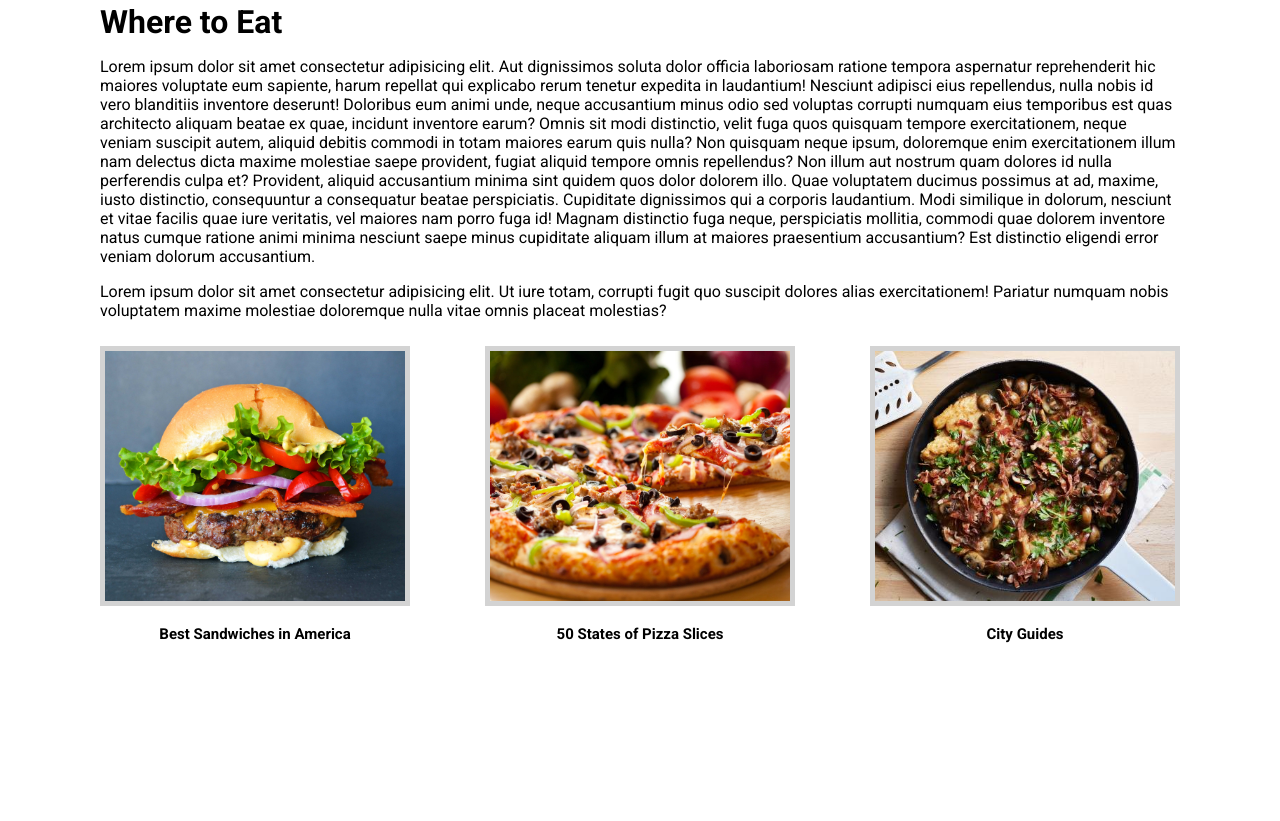
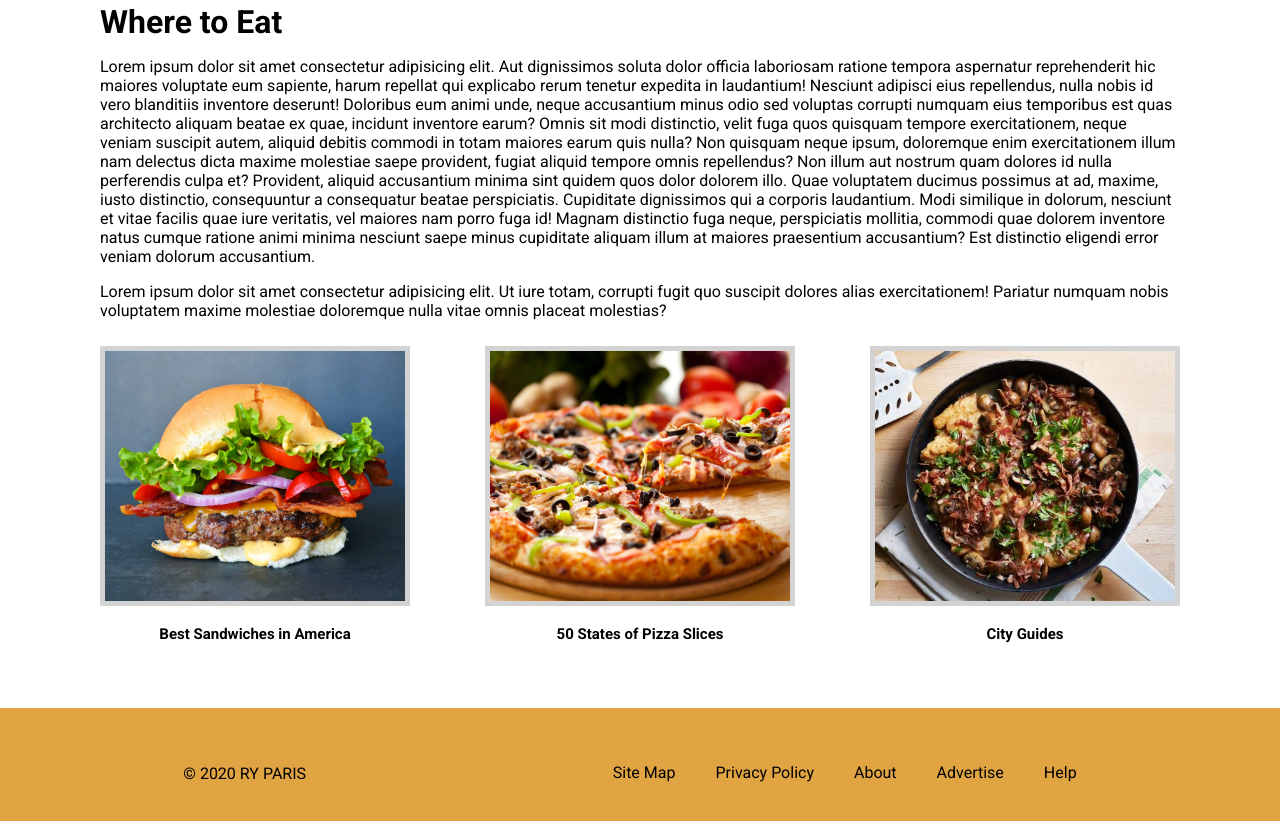
Before and after one commit to Taggart-Smith/ry-paris, a plain HTML site: page index.html in a window 1280 px wide. Shown: the part 1730-2551 px from the top of the page. Before the commit the page ends 2438 px from the top, so only its background shows below. Drawn offline with Linux system fonts and the light colour scheme.

Commit message:
Created Footer

```diff
--- /dev/null
+++ b/css/footer.css
@@ -0,0 +1,11 @@
+footer {
+    display: flex;
+    justify-content: space-around;
+    background-color: #e0a443;
+    padding: 40px;
+}
+
+.morelinks {
+    display: flex;
+    justify-content: space-evenly;
+}
--- a/index.html
+++ b/index.html
@@ -7,6 +7,7 @@
     <link rel="stylesheet" href="/css/style.css">
     <link rel="stylesheet" href="/css/navbar.css">
     <link rel="stylesheet" href="/css/categories.css">
+    <link rel="stylesheet" href="/css/footer.css">
     <title>RY PARIS</title>
 
     <link rel="preconnect" href="https://fonts.googleapis.com">
@@ -122,9 +123,24 @@
     </div>
     <footer>
         <div class="copywrite">
-
+            <p>&copy; 2020 RY PARIS</p>
         </div>
         <div class="morelinks">
+            <div class="nav-link">
+                <a href="#">Site Map</a>
+            </div>
+            <div class="nav-link">
+                <a href="#">Privacy Policy</a>
+            </div>
+            <div class="nav-link">
+                <a href="#">About</a>
+            </div>
+            <div class="nav-link">
+                <a href="#">Advertise</a>
+            </div>
+            <div class="nav-link">
+                <a href="#">Help</a>
+            </div>
 
         </div>
     </footer>
```
